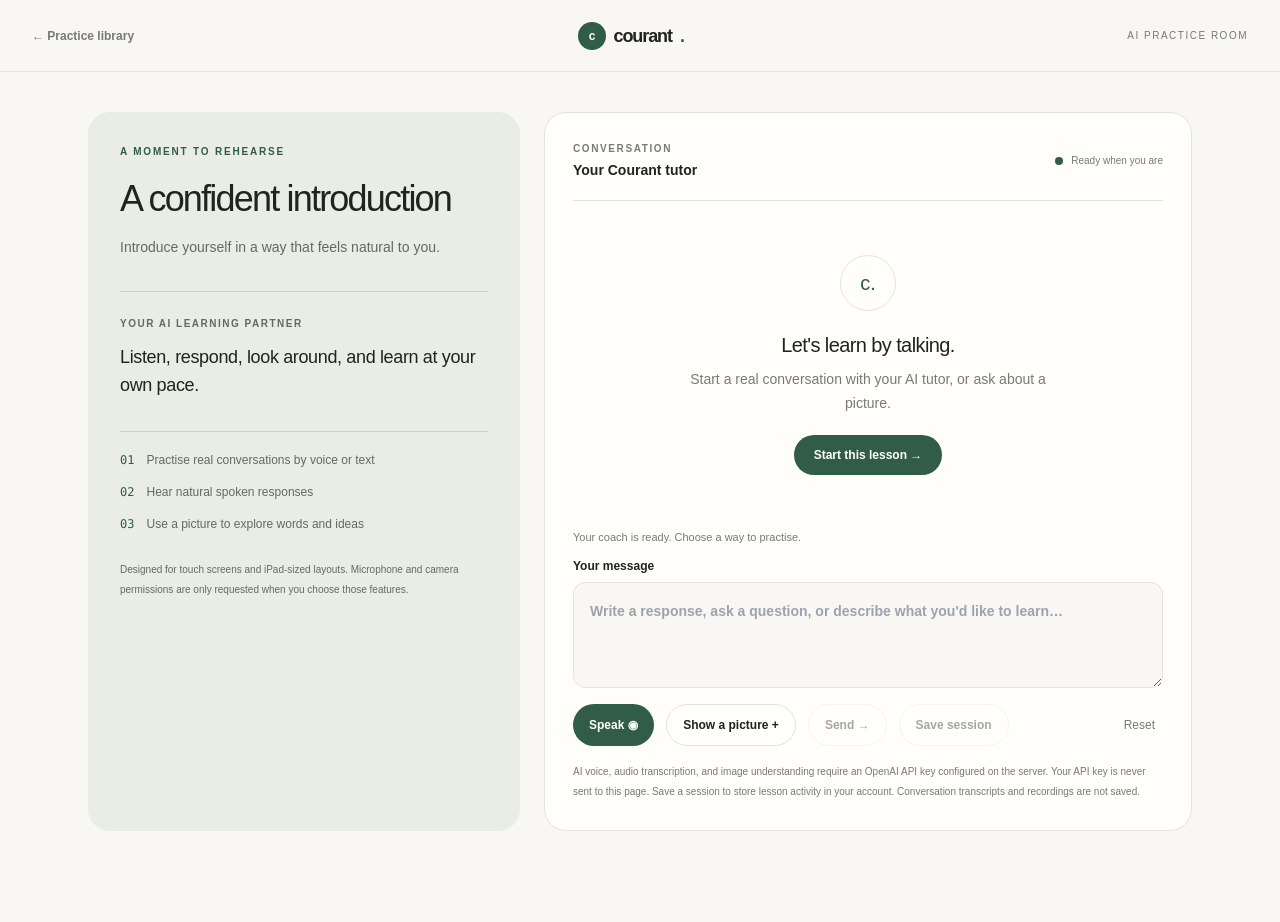
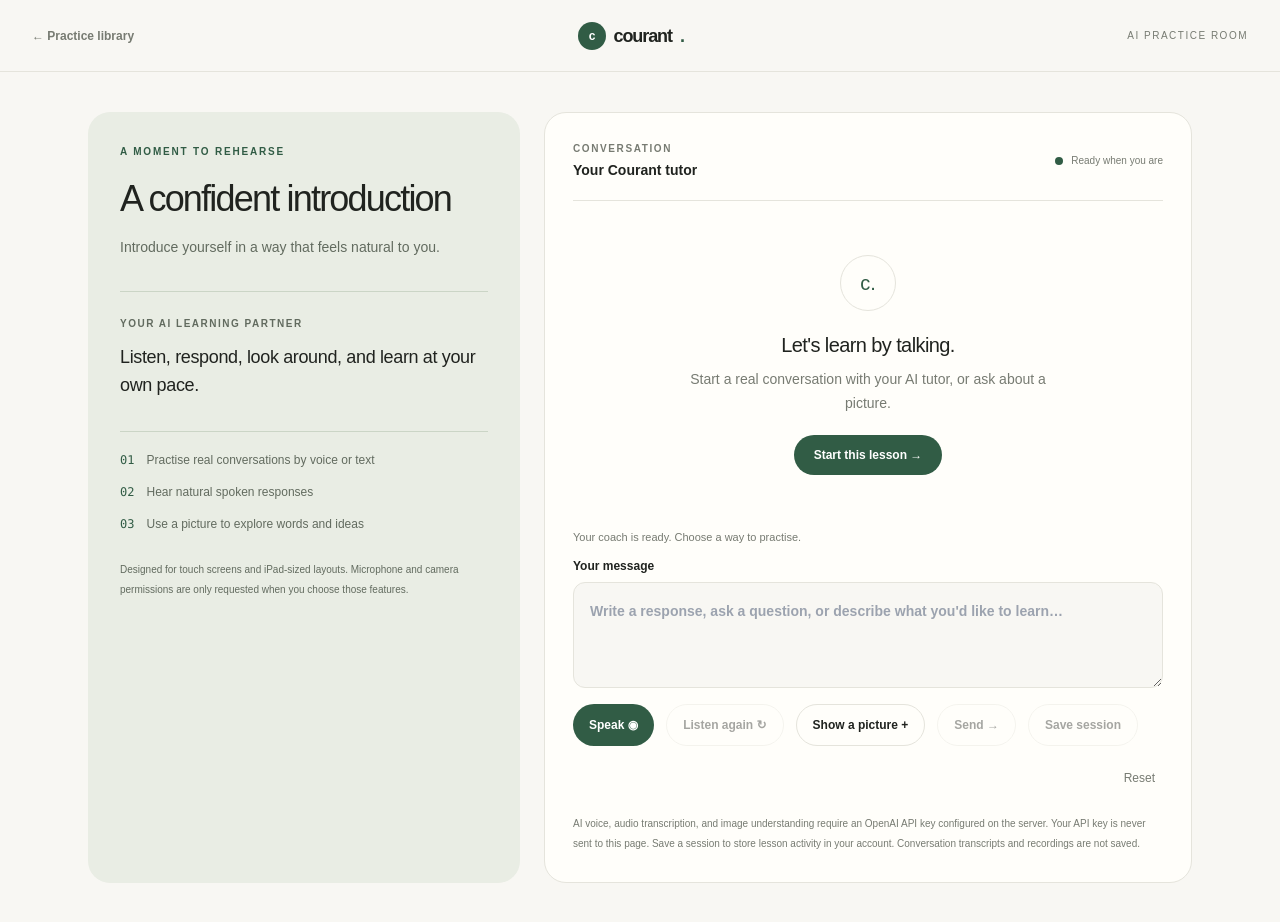
Before and after one commit to manansulya01/Courant, a Next.js app: page /labs/confident-introduction in a window 1280 px wide. Before the commit the page ends 871 px from the top, so only its background shows below. Built offline with nearby package versions, Linux system fonts and the light colour scheme.

Commit message:
Add accessible replay control for spoken English tutor replies

```diff
--- a/app/labs/[slug]/page.tsx
+++ b/app/labs/[slug]/page.tsx
@@ -37,6 +37,10 @@ export default function Lab({ params }: { params: Promise<{ slug: string }> }) {
     } catch {
       if ("speechSynthesis" in window) { window.speechSynthesis.cancel(); window.speechSynthesis.speak(new SpeechSynthesisUtterance(text)); }
     }
+  }
+  async function replayLastReply() {
+    const lastReply = [...history].reverse().find(turn => turn.role === "assistant");
+    if (lastReply) await speak(lastReply.content);
   }
   async function send(text = draft.trim()) {
     if ((!text && !image) || busy) return;
@@ -130,6 +134,7 @@ export default function Lab({ params }: { params: Promise<{ slug: string }> }) {
         <label className="text-xs font-semibold">Your message<textarea value={draft} onChange={e => setDraft(e.target.value)} rows={3} placeholder="Write a response, ask a question, or describe what you'd like to learn…" className="mt-2 w-full resize-y rounded-xl border border-[var(--line)] bg-[var(--paper)] p-4 text-sm leading-6 outline-none focus:border-[var(--accent)]" /></label>
         <div className="mt-3 flex flex-wrap gap-2 sm:gap-3">
           <button type="button" disabled={busy} onClick={() => recording ? stopRecording() : void startRecording()} className={`rounded-full px-4 py-3 text-xs font-semibold transition disabled:opacity-40 ${recording ? "bg-[#f8e9e4] text-[#8d3f2d]" : "bg-[var(--accent)] text-white hover:opacity-90"}`}>{recording ? "Stop recording ■" : "Speak ◉"}</button>
+          <button type="button" disabled={busy || !history.some(turn => turn.role === "assistant")} onClick={() => void replayLastReply()} className="rounded-full border border-[var(--line)] px-4 py-3 text-xs font-semibold hover:bg-[#f1f0e9] disabled:opacity-40" aria-label="Listen to the latest Courant reply again">Listen again ↻</button>
           <button type="button" disabled={busy} onClick={() => imageInput.current?.click()} className="rounded-full border border-[var(--line)] px-4 py-3 text-xs font-semibold hover:bg-[#f1f0e9] disabled:opacity-40">Show a picture +</button>
           <input ref={imageInput} type="file" accept="image/*" capture="environment" className="hidden" onChange={e => { void pickImage(e.target.files?.[0]); e.currentTarget.value = ""; }} aria-label="Choose or take a picture" />
           <button type="button" disabled={busy || (!draft.trim() && !image)} onClick={() => void send()} className="rounded-full border border-[var(--line)] px-4 py-3 text-xs font-semibold hover:bg-[#f1f0e9] disabled:cursor-not-allowed disabled:opacity-40">Send →</button>
```
